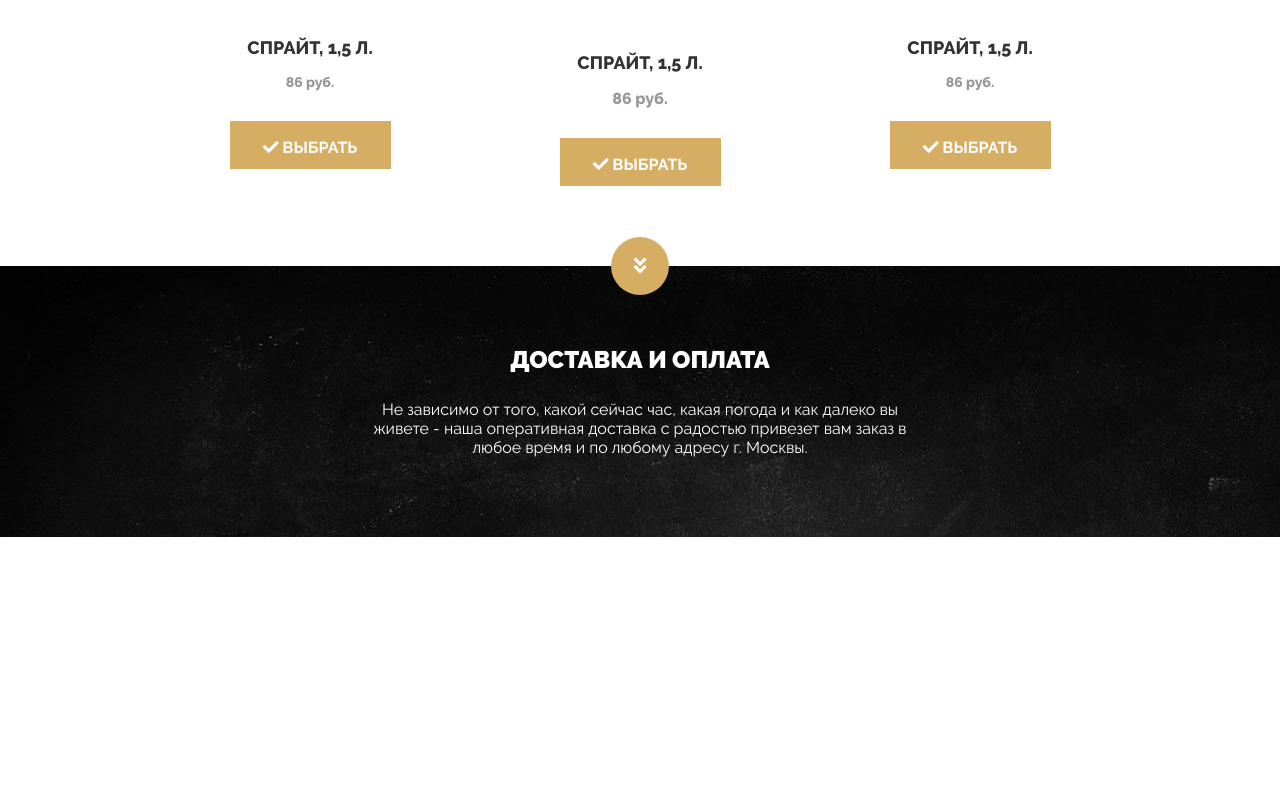
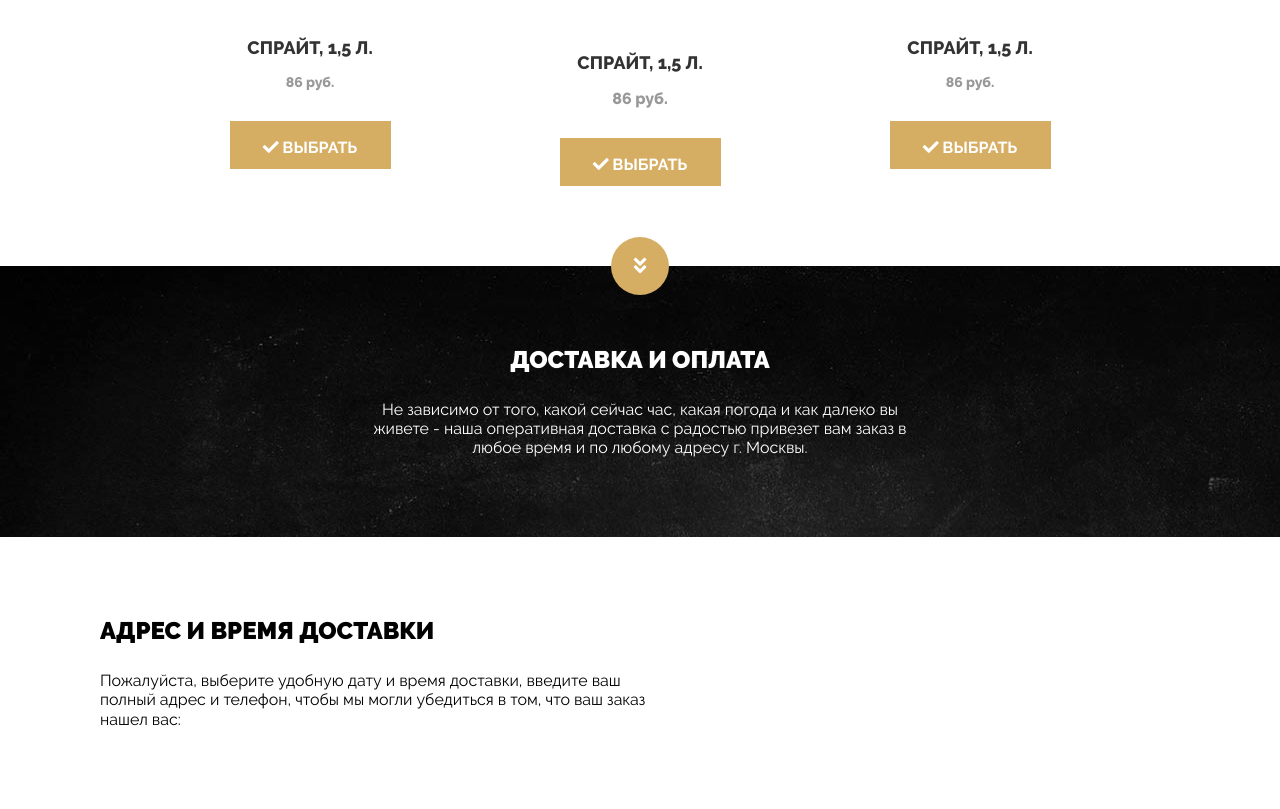
Before and after one commit to AndreyZaklitskiy/lending__pizza, a website: page app/index.html in a window 1280 px wide. Shown: the part 3341-4150 px from the top of the page. Before the commit the page ends 3878 px from the top, so only its background shows below. Drawn offline with nearby package versions, Linux system fonts and the light colour scheme; files that its build step writes are made by us from their sources; files whose address does not match are found by name.

Commit message:
ceckout-form

```diff
--- a/app/index.html
+++ b/app/index.html
@@ -854,6 +854,24 @@
   </div>
 </section>
 
+<section class="order-section">
+  <div class="container section">
+    <div class="order-form-block">
+      <div class="section-header">
+        <h2>Адрес и время доставки</h2>
+        <p>Пожалуйста, выберите удобную дату и время доставки, введите ваш полный адрес и телефон, чтобы мы могли убедиться в том, что ваш заказ нашел вас:</p>
+      </div>
+      <form action="" class="order-form">
+
+      </form>
+    </div>
+
+    <div class="checkout">
+
+    </div>
+  </div>
+</section>
+
 
 <script src="../node_modules/jquery/dist/jquery.min.js"></script>
 <script src="../node_modules/slick-carousel/slick/slick.min.js"></script>
--- a/app/styles/main.scss
+++ b/app/styles/main.scss
@@ -12,6 +12,7 @@
 @import "sections/pizza-section";
 @import "sections/snacks-section";
 @import "sections/drinks-section";
+@import "sections/order-section";
 
 
 .browserupgrade {
@@ -103,7 +104,7 @@
   input.number {
     display: none;
     width: 40px;
-    height: 48px;
+    height: 46px;
     text-align: center;
     background-color: $accent-color;
     outline: none;
@@ -130,7 +131,7 @@
 
   .number {
     display: inline-block;
-    background-color: $main-color;
+    background-color: #caad73;
   }
 
   .btn {
--- a/app/styles/sections/_drinks-section.scss
+++ b/app/styles/sections/_drinks-section.scss
@@ -94,7 +94,4 @@
       margin-left: auto;
     }
   }
-
-
-
 }
--- /dev/null
+++ b/app/styles/sections/_order-section.scss
@@ -0,0 +1,22 @@
+.order-section {
+.container {
+}
+}
+
+.order-form-block {
+  @extend .col-md-7;
+  .section-header {
+    h2 {
+      text-align: left;
+      margin: 0 auto 0 0;
+    }
+    p {
+      text-align: left;
+      margin: 0 auto 0 0;
+    }
+  }
+}
+
+.checkout {
+  @extend .col-md-5;
+}
```
